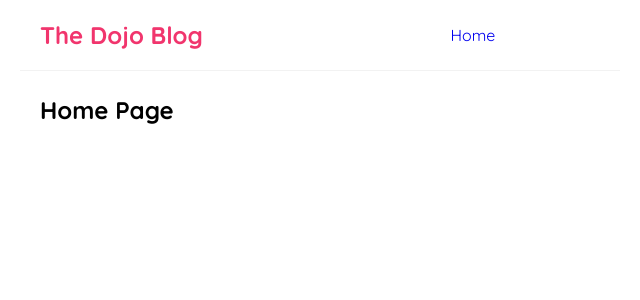
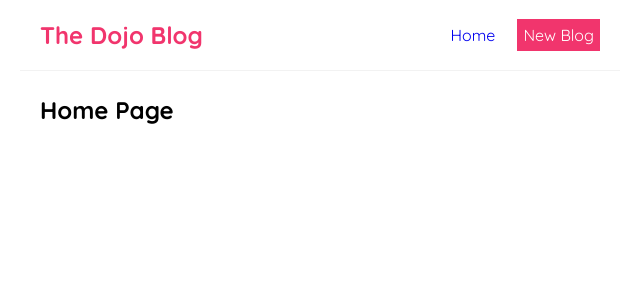
Before and after one commit to Popeaura/dojo-tutee, a React (Vite) app: page / in a window 1280 px wide. Shown: the top 300 px of the page, without its empty margins (320-960 px from the left). Built offline with nearby package versions, Linux system fonts and the light colour scheme.

Commit message:
My modified projects folder

```diff
--- a/src/Navbar.jsx
+++ b/src/Navbar.jsx
@@ -5,7 +5,8 @@ const Navbar = () => {
         <div className="links">
             <a href="/">Home</a>
             <a href="/create" style={{
-                color : "White"
+                color : "White",
+                backgroundColor: "#f1356d"
             }}>New Blog </a>
         </div>
         </nav>
```
